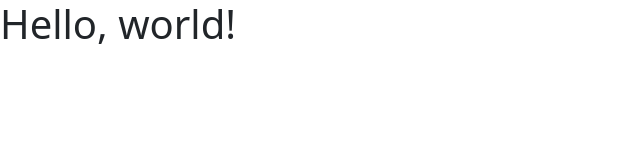
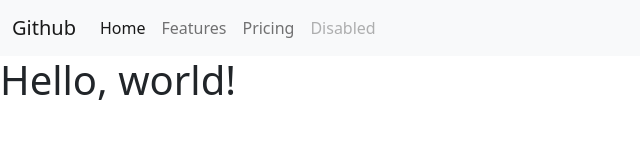
Before and after one commit to Sindhura22/github, a plain HTML site: page index.html in a window 1280 px wide. Shown: the whole page, without its empty margins (0-640 px from the left). Drawn offline with nearby package versions, Linux system fonts and the light colour scheme.

Commit message:
implement navbar

```diff
--- a/index.html
+++ b/index.html
@@ -11,6 +11,32 @@
     <title>Hello, world!</title>
   </head>
   <body>
+
+    <nav class="navbar navbar-expand-lg navbar-light bg-light">
+        <div class="container-fluid">
+          <a class="navbar-brand" href="#">Github</a>
+          <button class="navbar-toggler" type="button" data-bs-toggle="collapse" data-bs-target="#navbarNav" aria-controls="navbarNav" aria-expanded="false" aria-label="Toggle navigation">
+            <span class="navbar-toggler-icon"></span>
+          </button>
+          <div class="collapse navbar-collapse" id="navbarNav">
+            <ul class="navbar-nav">
+              <li class="nav-item">
+                <a class="nav-link active" aria-current="page" href="#">Home</a>
+              </li>
+              <li class="nav-item">
+                <a class="nav-link" href="#">Features</a>
+              </li>
+              <li class="nav-item">
+                <a class="nav-link" href="#">Pricing</a>
+              </li>
+              <li class="nav-item">
+                <a class="nav-link disabled" href="#" tabindex="-1" aria-disabled="true">Disabled</a>
+              </li>
+            </ul>
+          </div>
+        </div>
+      </nav>
+
     <h1>Hello, world!</h1>
 
     <!-- Optional JavaScript; choose one of the two! -->
```
